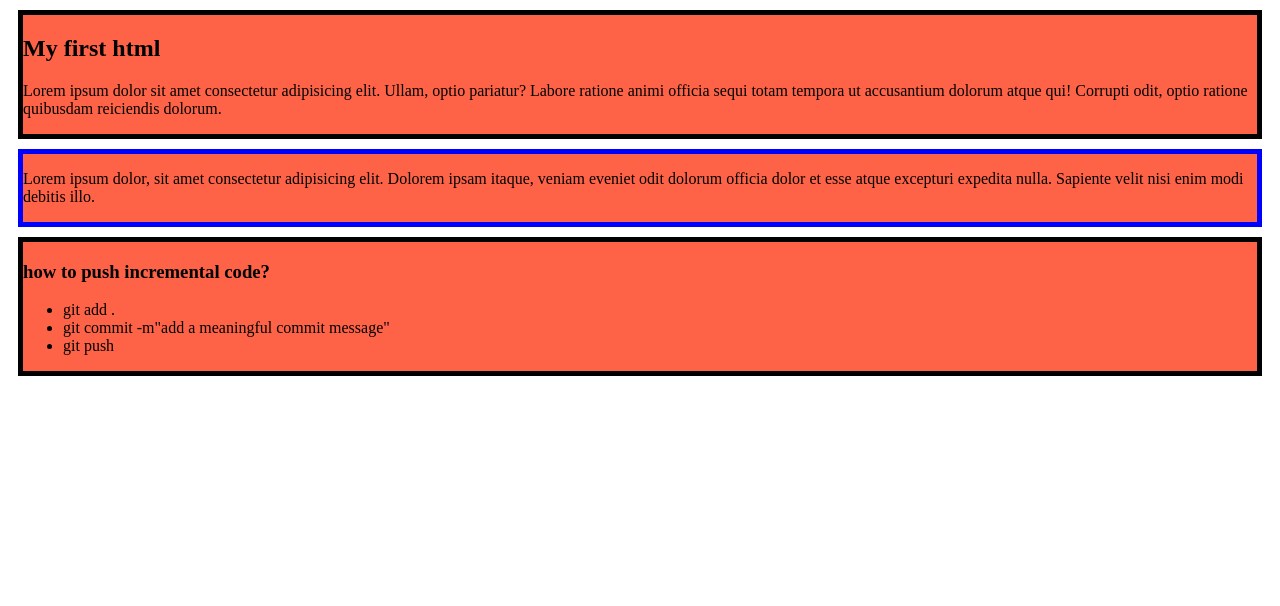
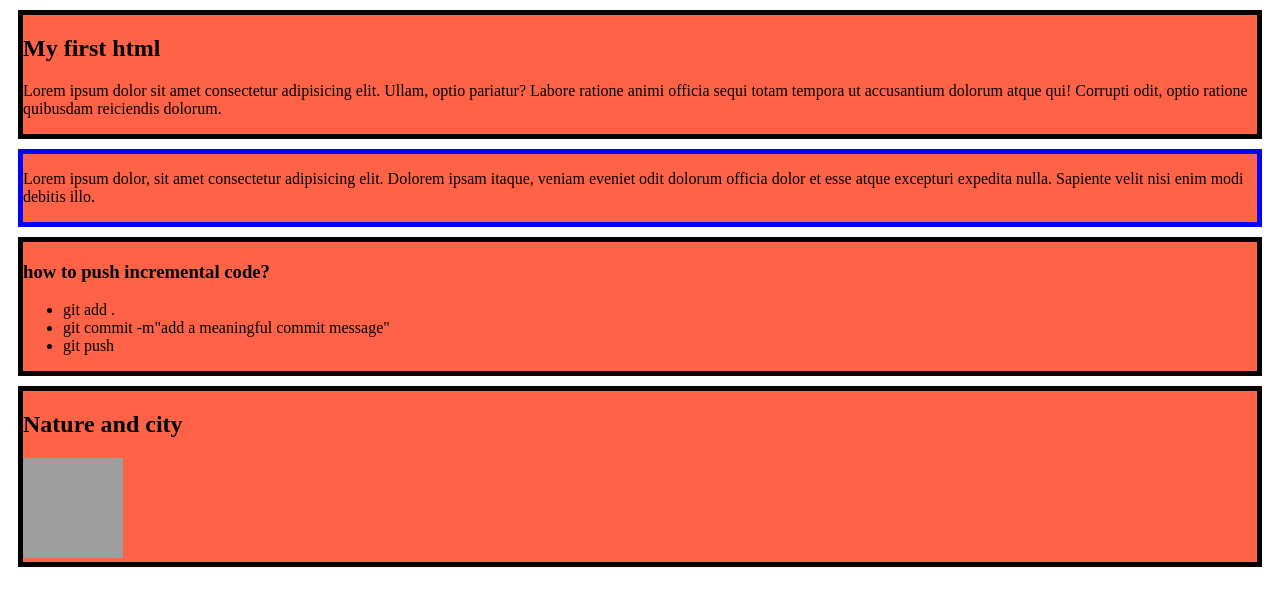
Before and after one commit to MonirKhan5/my-first-site, a plain HTML site: page index.html in a window 1280 px wide. Drawn offline with Linux system fonts and the light colour scheme; grey boxes are pictures that could not be loaded.

Commit message:
addeded images

```diff
--- a/index.html
+++ b/index.html
@@ -29,6 +29,11 @@
             <li>git commit -m"add a meaningful commit message"</li>
             <li>git push</li>
         </ul>
+
+    </div>
+    <div>
+        <h2>Nature and city</h2>
+        <img src="images/town.jpg" alt="Nature" width="100px" height="100px">
     </div>
 </body>
 </html>
```
Also changed, not shown: 2 other files.
